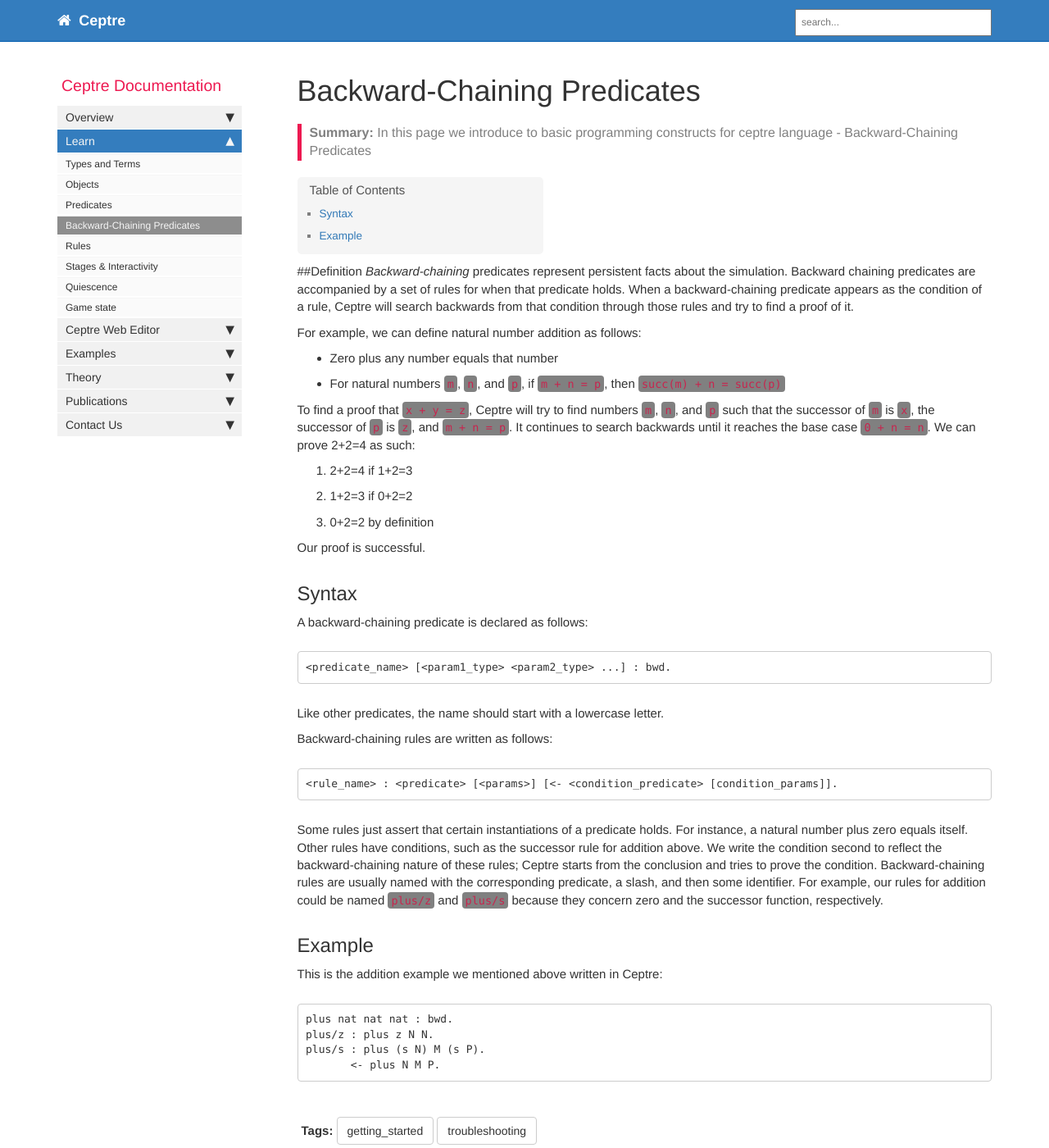
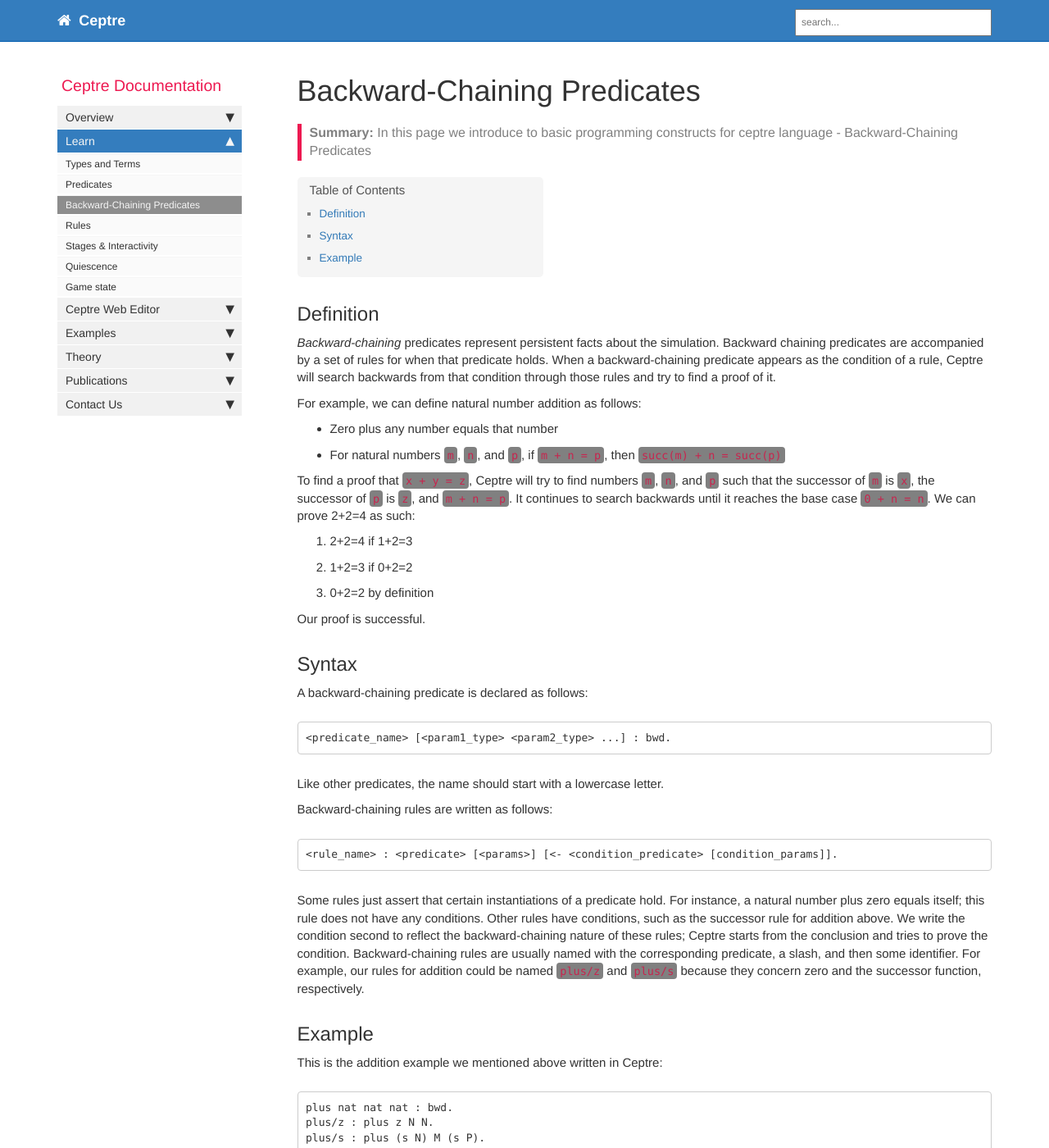
Before and after one commit to ashakhatri007/CeptreDocs, a Jekyll site: the page built from pages/Learn/BackwardChaining.md, in a window 1280 px wide and 1400 px high. Shown: the whole window at 82% size. Built offline with Jekyll 4.4.1, drawn with Linux system fonts in a browser that asks for light colours; comment, search, counter and statistics services are not loaded.

Commit message:
Style improvements

````diff
--- a/_data/sidebars/mydoc_sidebar.yml
+++ b/_data/sidebars/mydoc_sidebar.yml
@@ -41,10 +41,6 @@ entries:
 
     - title: Types and Terms
       url: /TypesAndTerms.html
-      output: web, pdf
-
-    - title: Objects
-      url: /Objects.html
       output: web, pdf
 
     - title: Predicates
--- a/pages/Learn/BackwardChaining.md
+++ b/pages/Learn/BackwardChaining.md
@@ -9,7 +9,7 @@ permalink: BackwardChaining.html
 folder: Learn
 ---
 
-##Definition
+## Definition
 *Backward-chaining* predicates represent persistent facts about the simulation. Backward chaining
 predicates are accompanied by a set of rules for when that predicate holds. When a backward-chaining
 predicate appears as the condition of a rule, Ceptre will search backwards from that condition
@@ -39,13 +39,13 @@ Backward-chaining rules are written as follows:
 ```
 <rule_name> : <predicate> [<params>] [<- <condition_predicate> [condition_params]].
 ```
-Some rules just assert that certain instantiations of a predicate holds. For instance, a natural
-number plus zero equals itself. Other rules have conditions, such as the successor rule for addition
-above. We write the condition second to reflect the backward-chaining nature of these rules; Ceptre
-starts from the conclusion and tries to prove the condition. Backward-chaining rules are usually
-named with the corresponding predicate, a slash, and then some identifier. For example, our rules
-for addition could be named `plus/z` and `plus/s` because they concern zero and the successor
-function, respectively.
+Some rules just assert that certain instantiations of a predicate hold. For instance, a natural
+number plus zero equals itself; this rule does not have any conditions. Other rules have
+conditions, such as the successor rule for addition above. We write the condition second to reflect
+the backward-chaining nature of these rules; Ceptre starts from the conclusion and tries to prove
+the condition. Backward-chaining rules are usually named with the corresponding predicate, a slash,
+and then some identifier. For example, our rules for addition could be named `plus/z` and `plus/s`
+because they concern zero and the successor function, respectively.
 
 ## Example
 This is the addition example we mentioned above written in Ceptre:
````
Also changed, not shown: pages/Learn/Predicates.md (+3 -3 lines), pages/Learn/TypesAndTerms.md (+2 -2 lines), pages/Overview/CeptreTextBased.md (+6 -6 lines).
